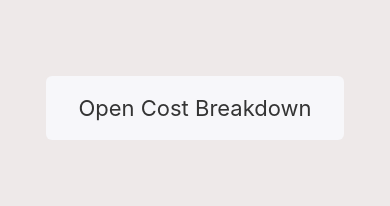
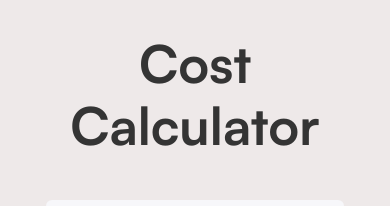
Before and after one commit to sarthakshrestha/erp-prototype, a React (Vite) app: page /cost-calc in a window 390 px wide. Shown: the top 206 px of the page. Built offline with nearby package versions, Linux system fonts and the light colour scheme; no server answers; a web font is replaced by a local one.

Commit message:
Changes to mobile

```diff
--- a/src/components/cost-calculation/costcalc.jsx
+++ b/src/components/cost-calculation/costcalc.jsx
@@ -436,6 +436,7 @@ const CostCalculation = () => {
       {/* <Header /> */}
       <div className="test-box">
         <div className="open-box">
+        <h1 className="heading-c">Cost Calculator</h1>
           <DrawerOpen
             plateSize={plateSize}
             outerChangeCostPerKg={outerChangeCostPerKg}
--- a/src/components/styles/testcss.css
+++ b/src/components/styles/testcss.css
@@ -9,6 +9,11 @@
     top: 40px;
     margin: 4px auto;
     align-content: center;
+}
+
+.heading-c{
+    font-family: 'Satoshi-Bold', sans-serif;
+    font-size: 52px;
 }
 
 .test-box select{
@@ -58,6 +63,7 @@
 
 .cost-container{
     padding: 15px;
+
 }
 
 
```
